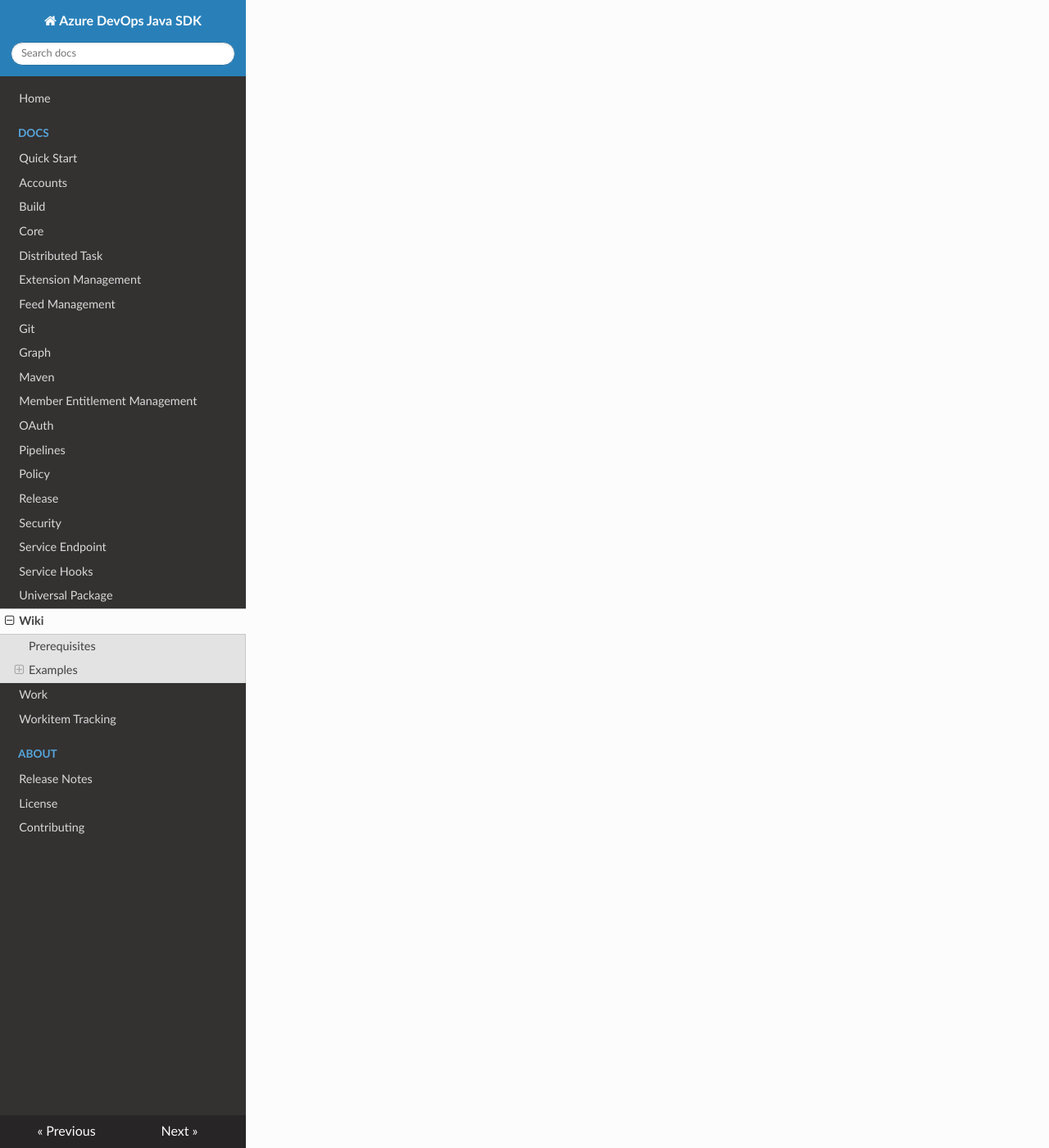
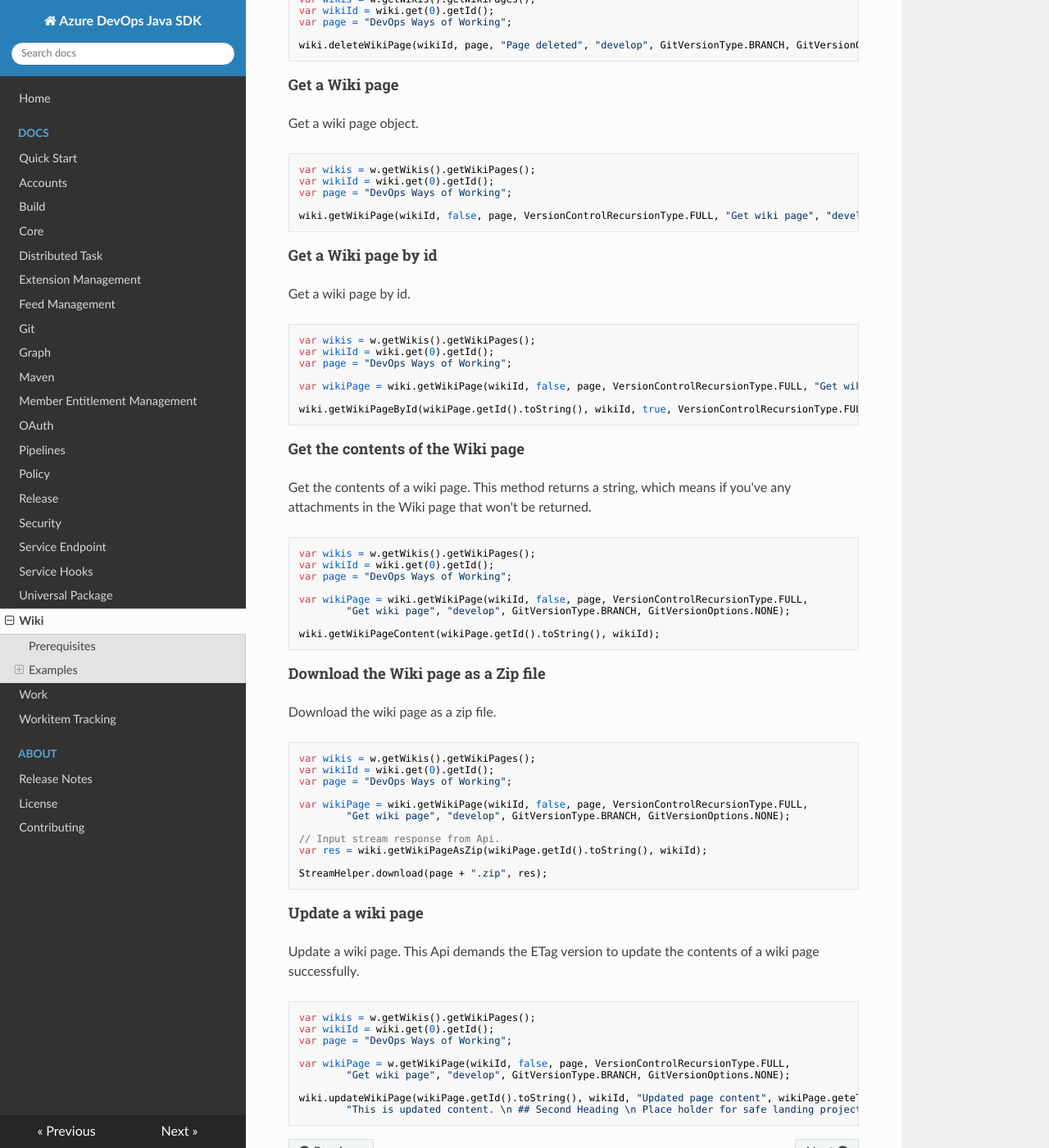
Before and after one commit to hkarthik7/azure-devops-java-sdk-docs, an MkDocs documentation site: the page built from docs/docs/wiki.md, in a window 1280 px wide and 1400 px high, scrolled down 1914 px. Shown: the whole window at 82% size. Built offline with MkDocs 1.6.1, drawn with Linux system fonts in a browser that asks for light colours; nearby versions of some CDN libraries; some of the changed text lies outside the part shown.

Commit message:
Updated Wiki examples

````diff
--- a/docs/docs/wiki.md
+++ b/docs/docs/wiki.md
@@ -21,14 +21,32 @@ We have access to the functionalities that **Wiki** Api has.
 
 #### Create a wiki page
 
-Create a wiki page from the existing repository.
+Create a wiki page from the existing repository or a project wiki from scratch.
+
+- Create project wiki with the name of wiki, project id and wiki type as project wiki.
 
 ```java
-var projectId = c.getProject("myProject").getId();
-var repoId = g.getRepository("testRepository").getId();
-var wikiPage = w.getWiki("NewWiki").getName();
+var core = webApi.getCoreApi();
+var projectId = core.getProject("myProject").getId();
 
-wiki.createWiki("develop", WikiType.CODEWIKI, "MyProjectWiki", projectId, repoId, "/");
+var wikiCreateParams = new WikiCreateParameters("MyWiki", projectId, WikiType.PROJECTWIKI);
+System.out.println(wiki.createWiki(wikiCreateParams)); // Returns a WikiV2 object.
+```
+
+- Create code wiki with wiki name, branch name of the repository, project id, repository id and path of the documents.
+
+```java
+var core = webApi.getCoreApi();
+var git = webApi.getGitApi();
+
+var projectId = core.getProject("myProject").getId();
+var repoId = git.getRepository("testRepository").getId();
+
+var versionDescriptor = new GitVersionDescriptor();
+versionDescriptor.setVersion("develop"); // Version is the name of branch for code wiki.
+
+var wikiCreateParams = new WikiCreateParameters("/docs", "NewWiki", projectId, repoId, WikiType.CODEWIKI, versionDescriptor);
+wiki.createWiki(wikiCreateParams);
 ```
 
 #### Get a wiki page
@@ -54,3 +72,104 @@ Delete a wiki page.
 ```java
 wiki.deleteWiki("MyProjectWiki");
 ```
+
+#### Create or Update a Wiki page
+
+Create or edit a wiki page. ETag of wiki page (version) is required if you are editing an existing page.
+
+```java
+var wikis = w.getWikis().getWikiPages();
+var wikiId = wiki.get(0).getId();
+var page = "DevOps Ways of Working";
+String contents = "# DevOps Ways of Working \n This is the first line \n This is the second line.";
+
+wiki.createOrUpdateWikiPage(wikiId, page, "Page initial commit", null, "develop", GitVersionType.BRANCH, GitVersionOptions.NONE, contents);
+```
+
+#### Delete a wiki page
+
+Delete a wiki page.
+
+```java
+var wikis = w.getWikis().getWikiPages();
+var wikiId = wiki.get(0).getId();
+var page = "DevOps Ways of Working";
+
+wiki.deleteWikiPage(wikiId, page, "Page deleted", "develop", GitVersionType.BRANCH, GitVersionOptions.NONE);
+```
+
+#### Get a Wiki page
+
+Get a wiki page object.
+
+```java
+var wikis = w.getWikis().getWikiPages();
+var wikiId = wiki.get(0).getId();
+var page = "DevOps Ways of Working";
+
+wiki.getWikiPage(wikiId, false, page, VersionControlRecursionType.FULL, "Get wiki page", "develop", GitVersionType.BRANCH, GitVersionOptions.NONE);
+```
+
+#### Get a Wiki page by id
+
+Get a wiki page by id.
+
+```java
+var wikis = w.getWikis().getWikiPages();
+var wikiId = wiki.get(0).getId();
+var page = "DevOps Ways of Working";
+
+var wikiPage = wiki.getWikiPage(wikiId, false, page, VersionControlRecursionType.FULL, "Get wiki page", "develop", GitVersionType.BRANCH, GitVersionOptions.NONE);
+
+wiki.getWikiPageById(wikiPage.getId().toString(), wikiId, true, VersionControlRecursionType.FULL);
+```
+
+#### Get the contents of the Wiki page
+
+Get the contents of a wiki page. This method returns a string, which means if you've any attachments in the Wiki page that won't be returned.
+
+```java
+var wikis = w.getWikis().getWikiPages();
+var wikiId = wiki.get(0).getId();
+var page = "DevOps Ways of Working";
+
+var wikiPage = wiki.getWikiPage(wikiId, false, page, VersionControlRecursionType.FULL,
+        "Get wiki page", "develop", GitVersionType.BRANCH, GitVersionOptions.NONE);
+
+wiki.getWikiPageContent(wikiPage.getId().toString(), wikiId);
+```
+
+#### Download the Wiki page as a Zip file
+
+Download the wiki page as a zip file.
+
+```java
+var wikis = w.getWikis().getWikiPages();
+var wikiId = wiki.get(0).getId();
+var page = "DevOps Ways of Working";
+
+var wikiPage = wiki.getWikiPage(wikiId, false, page, VersionControlRecursionType.FULL,
+        "Get wiki page", "develop", GitVersionType.BRANCH, GitVersionOptions.NONE);
+
+// Input stream response from Api.
+var res = wiki.getWikiPageAsZip(wikiPage.getId().toString(), wikiId);
+
+StreamHelper.download(page + ".zip", res);
+```
+
+
+#### Update a wiki page
+
+Update a wiki page. This Api demands the ETag version to update the contents of a wiki page successfully.
+
+```java
+var wikis = w.getWikis().getWikiPages();
+var wikiId = wiki.get(0).getId();
+var page = "DevOps Ways of Working";
+
+var wikiPage = w.getWikiPage(wikiId, false, page, VersionControlRecursionType.FULL,
+        "Get wiki page", "develop", GitVersionType.BRANCH, GitVersionOptions.NONE);
+
+wiki.updateWikiPage(wikiPage.getId().toString(), wikiId, "Updated page content", wikiPage.geteTag(), "# Heading\n" +
+        "This is updated content. \n ## Second Heading \n Place holder for safe landing project.");
+```
````
Also changed, not shown: docs/about/release-notes.md (+9 -0 lines).
